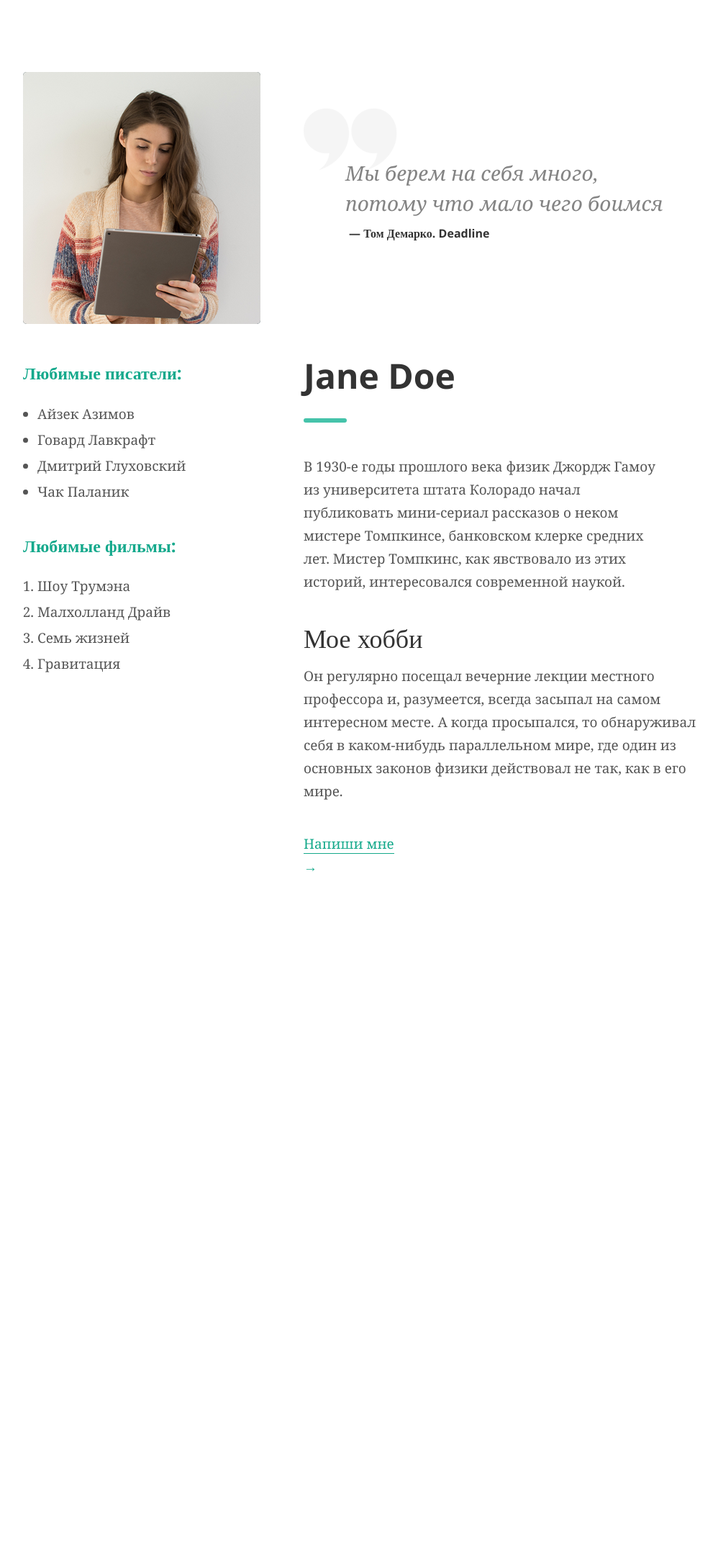
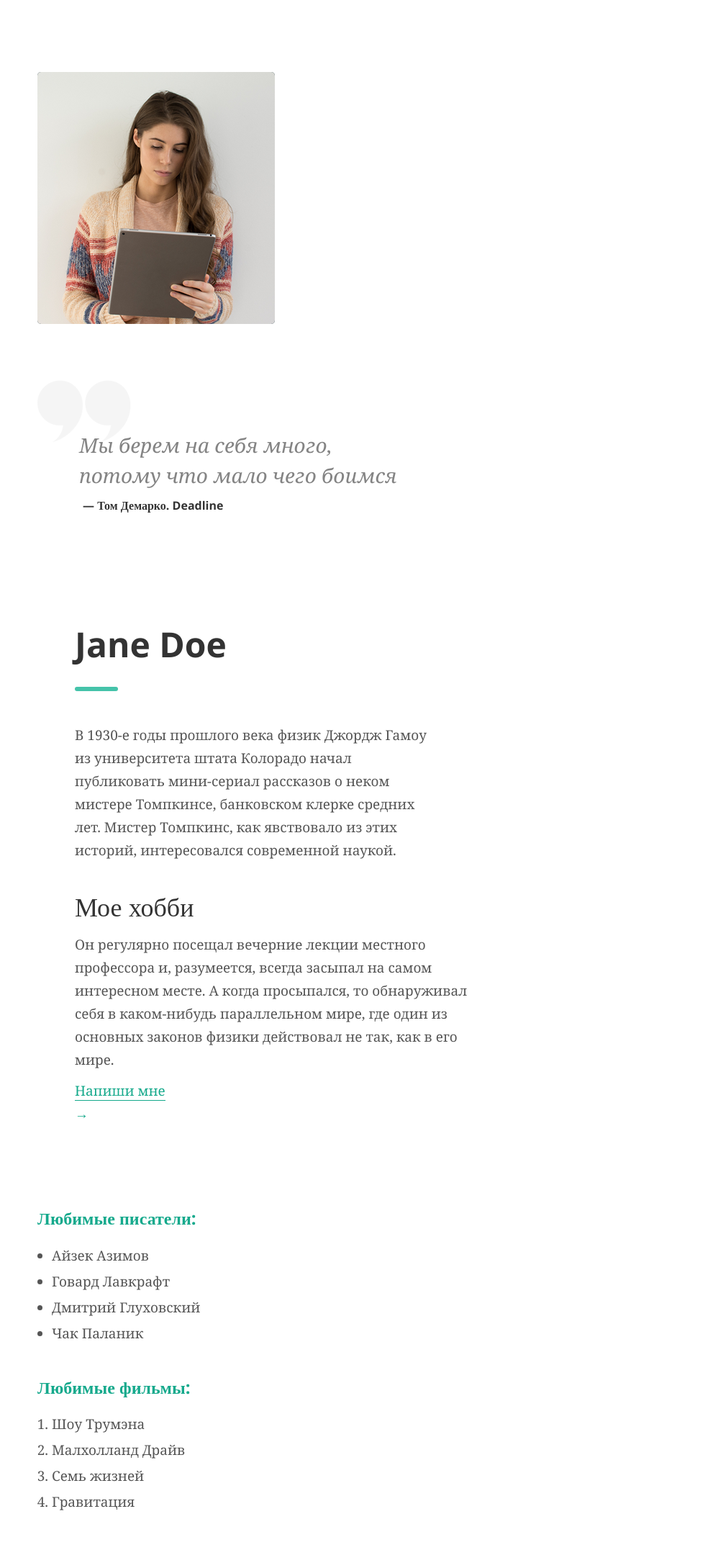
Before and after one commit to AkshachRd/web-development, a PHP site: page / in a window 1440 px wide. Shown: the whole page at 72% size, without its empty margins (436-1434 px from the left). Before the commit the page ends 1210 px from the top, so only its background shows below. Run offline with PHP 8.4, Linux system fonts and the light colour scheme.

Commit message:
Removed flexboxes

```diff
--- a/lw5/css/style.css
+++ b/lw5/css/style.css
@@ -3,27 +3,36 @@
 .main
 {
   margin-top: 100px;
-  margin-left: 460px;
-  margin-right: 496px;
-  align-items: flex-start;
-  display: flex;
-  flex-direction: column;
+  margin-left: 480px;
+  margin-right: 337px;
+  display: block;
 }
 
-.right_to_left_flex
+.right_to_left
 {
-  display: flex;
-  flex-direction: row-reverse;
+  direction: ltr;
 }
 
-.left_to_right_flex
+.right_block_rtl
 {
-  display: flex;
-  flex-direction: row;
+  display: inline-block;
+  float: right;
+}
+
+.left_block_rtl
+{
+  display: inline-block;
+}
+
+.left_to_right
+{
+  direction: ltr;
 }
 
 .photo
 {
+  display: inline-block;
+  float: left;
   width: 330px;
   height: 350px;
   border-radius: 5px;
@@ -32,12 +41,18 @@
   margin-right: 60px;
 }
 
+.right_block_ltr
+{
+  display: inline-block;
+}
+
 .list_start
 {
   font: bold 24px/1.33 'Open Sans';
   color: #15a98c;
   width: 330px;
   margin-right: 60px;
+  margin-bottom: 0px
 }
 
 .list
@@ -82,7 +97,7 @@
   height: 44px;
   font: bold 48px/0.88 'Open Sans';
   color: #333333;
-  margin-top: 23px;
+  margin-top: 111px;
 }
 
 .green_line
@@ -119,7 +134,7 @@
   font: 19px/1.68 Georgia;
   text-align: left;
   color: #555555;
-  margin-bottom: 55px;
+  margin-bottom: 25px;
 }
 
 .green_write
--- a/lw5/index.html
+++ b/lw5/index.html
@@ -7,16 +7,16 @@
 </head>
 <body>
   <div class="main">
-    <div  class="left_to_right_flex">
+    <div  class="left_to_right">
       <img class="photo" src="images/photo.png" alt="Здесь должно быть фото женщины">
-      <div>
+      <div class="right_block_ltr">
         <img class="quotes_image" src="images/quote.png" alt="Здесь должны быть кавычки">
         <p class="quote">Мы берем на себя много, потому что мало чего боимся</p>
         <p class="quote_author">— Том Демарко. Deadline</p>
       </div>
     </div>
-    <div class="right_to_left_flex">
-      <div>
+    <div class="right_to_left">
+      <div class="right_block_rtl">
         <h1 class="first_heading">Jane Doe</h1>
         <p class="green_line"></p>
         <p class="first_phrase">В 1930-е годы прошлого века физик Джордж Гамоу из университета штата Колорадо начал публиковать мини-сериал рассказов о неком мистере Томпкинсе, банковском клерке средних лет. Мистер Томпкинс, как явствовало из этих историй, интересовался современной наукой.</p>
@@ -25,7 +25,7 @@
 А когда просыпался, то обнаруживал себя в каком-нибудь параллельном мире, где один из основных законов физики действовал не так, как в его мире.</p>
         <a class="green_write" href="https://twitter.com/Ponasenkov?ref_src=twsrc%5Egoogle%7Ctwcamp%5Eserp%7Ctwgr%5Eauthor"><span class="green_underline">Напиши мне</span> →</a>
       </div>
-      <div>
+      <div class="left_block_rtl">
         <h3 class="list_start">Любимые писатели:</h3>
         <ul class="list">
           <li>Айзек Азимов</li>
```
